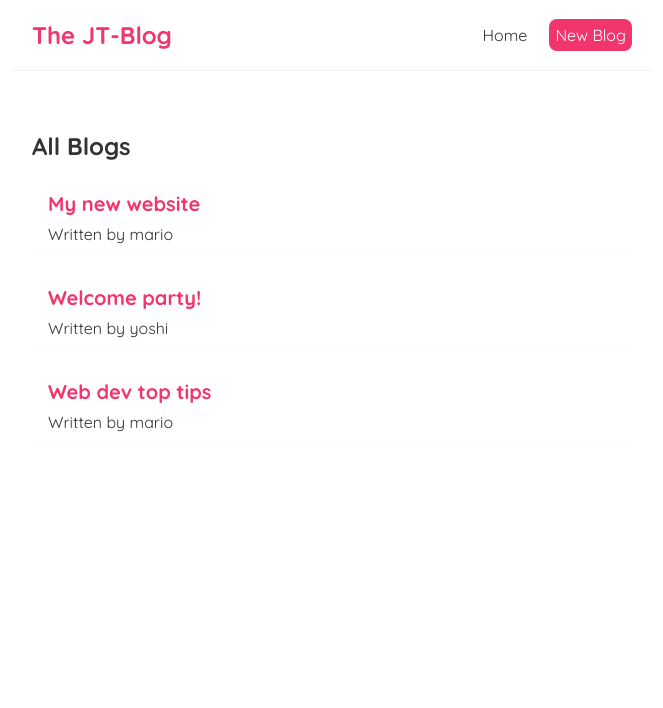
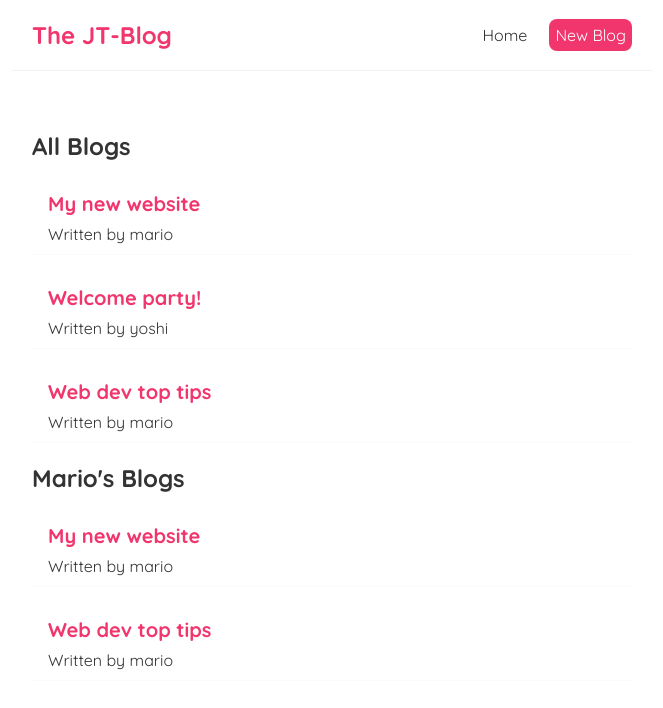
Before and after one commit to johntrehearn/reactAPT, a React (Create React App) app in the folder jtblog/: page / in a window 1280 px wide. Shown: the top 708 px of the page, without its empty margins (308-971 px from the left). Built offline with nearby package versions, Linux system fonts and the light colour scheme.

Commit message:
filtering marios blogs using props

```diff
--- a/jtblog/src/Home.js
+++ b/jtblog/src/Home.js
@@ -30,9 +30,17 @@ const Home = () => {
     {title: 'Web dev top tips', body: 'lorem ipsum...', author: 'mario', id: 3},
   ]);
 
+  // The method below using an arrow function to filter the blogs array to only show blogs by Mario. This filter method fires a callback function for each item in the array. Now if we return true for that item it will be kept in the new array, if we return false it will be removed. IT RETURNS A NEW ARRAY with only the truthey values. i.e. the blogs by Mario. WE ARE THEN PASSING THIS DATA IN AS A PROP TO THE BLOGLIST COMPONENT.
+
+  // we take in the blog as an argument and return true or false blogs={blogs.filter((blog) => blog.author === 'mario')}
+
   return (
     <div className="home">
       <BlogList blogs={blogs} title="All Blogs" />
+      <BlogList
+        blogs={blogs.filter((blog) => blog.author === 'mario')}
+        title="Mario's Blogs"
+      />
     </div>
   );
 };
```
